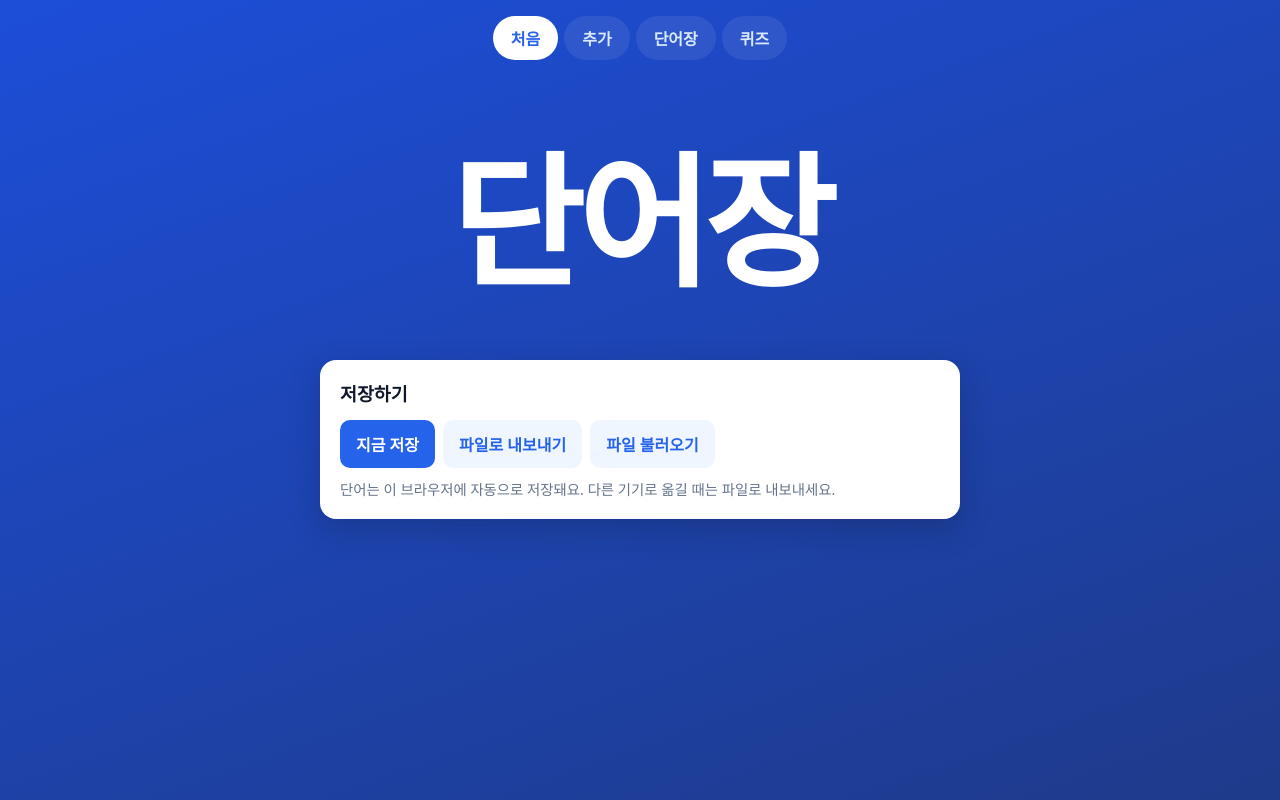
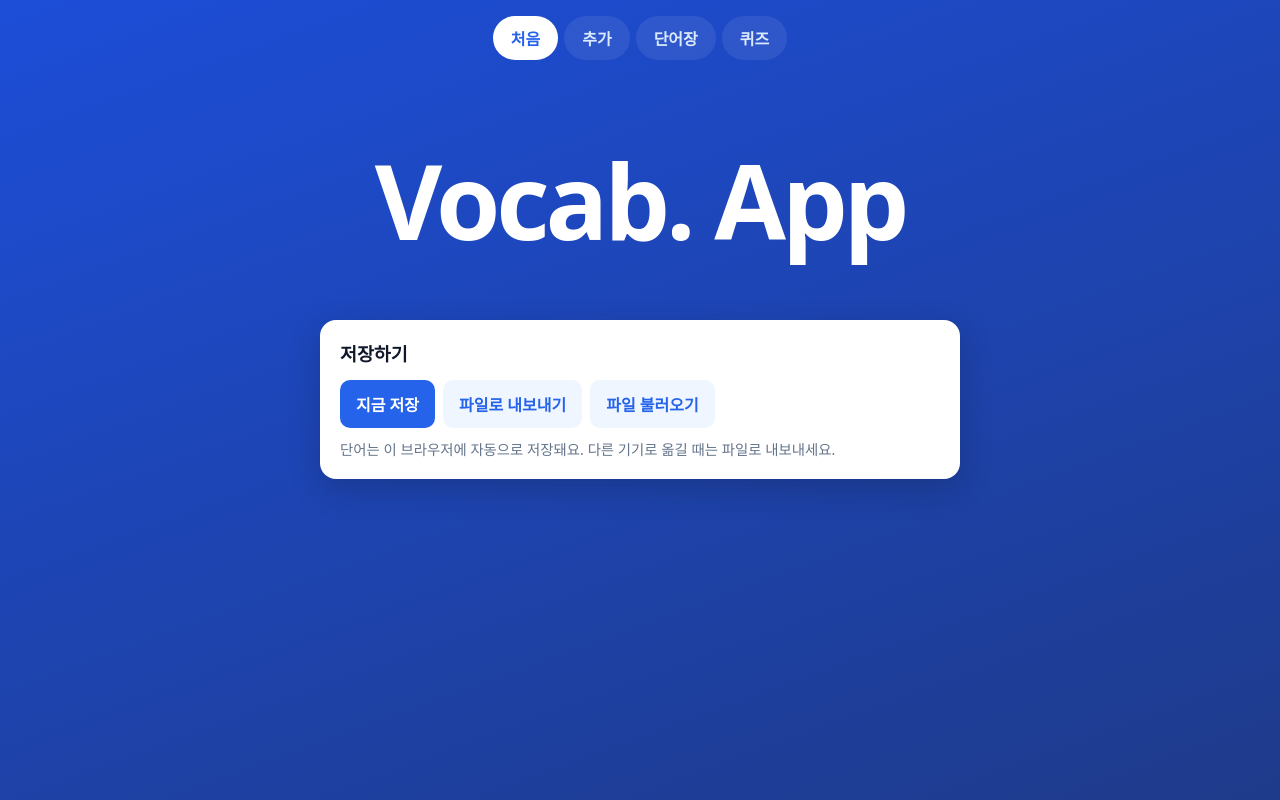
Before and after one commit to 20140625jian-svg/vocab-app, a plain HTML site: page index.html in a window 1280 px wide. Drawn offline with Linux system fonts and the light colour scheme.

Commit message:
Rename home title to Vocab. App
Co-Authored-By: Claude Sonnet 5.5 <noreply@anthropic.com>

```diff
--- a/index.html
+++ b/index.html
@@ -45,7 +45,7 @@
 
     h1 {
       color: #fff;
-      font-size: clamp(4rem, 18vw, 9rem);
+      font-size: clamp(2.6rem, 12vw, 6.5rem);
       font-weight: 800;
       letter-spacing: -0.04em;
       text-align: center;
@@ -122,7 +122,7 @@
 
   <!-- 처음 페이지: 이름 + 저장 -->
   <main class="page" id="page-home">
-    <h1>단어장</h1>
+    <h1>Vocab. App</h1>
     <section class="card">
       <h2>저장하기</h2>
       <div class="row">
```
